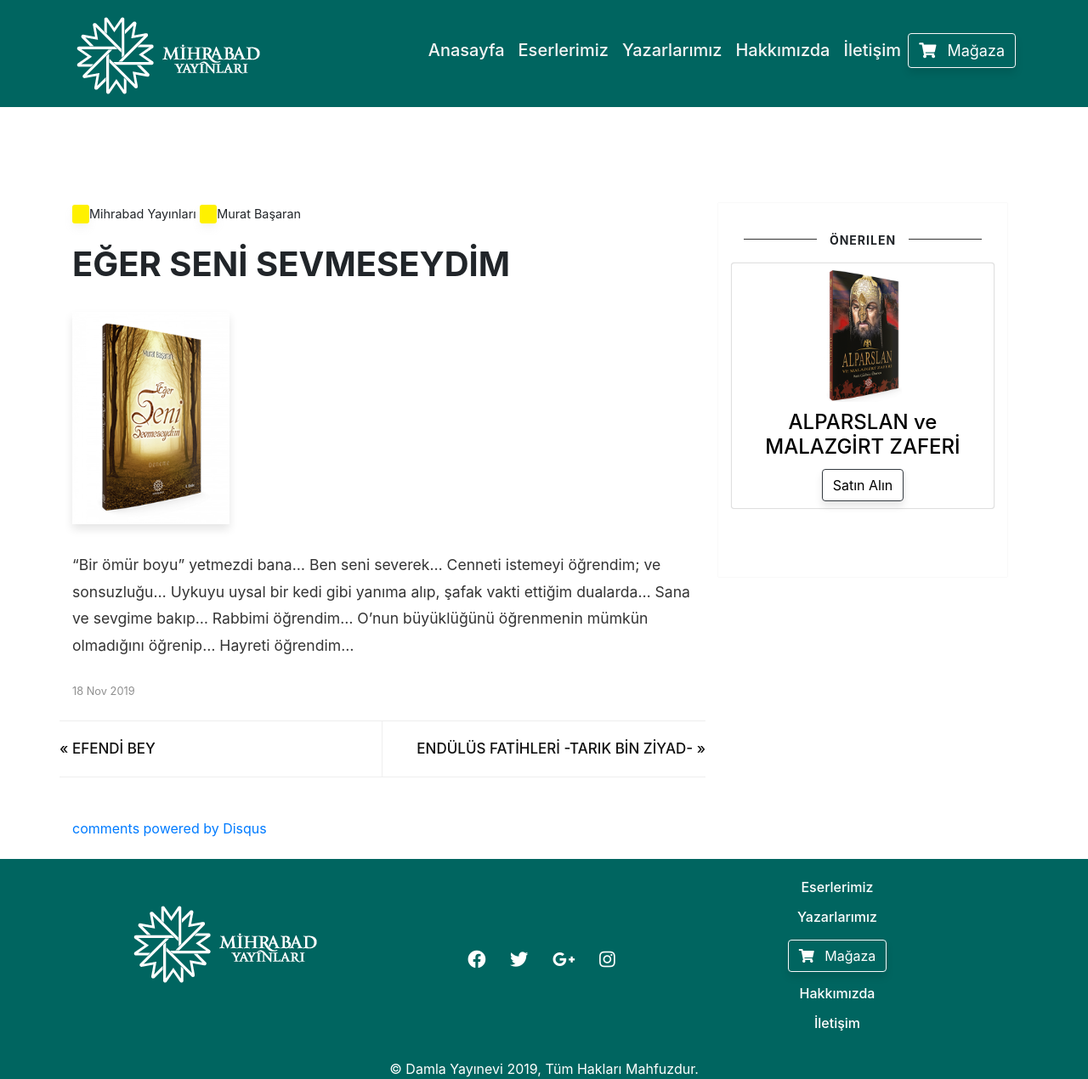
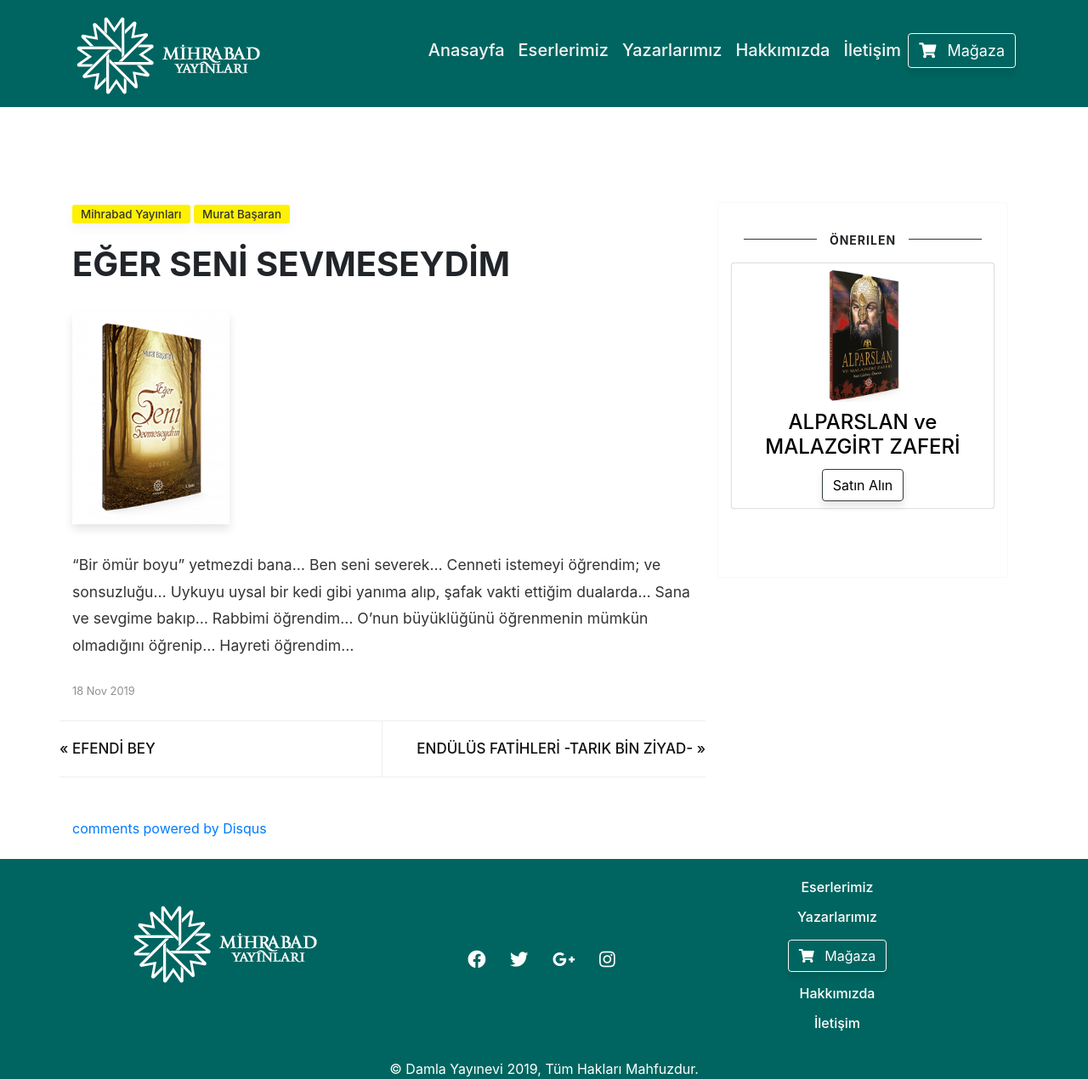
Before and after one commit to edamla/mihrabad, a Jekyll site: the page built from _posts/2019-11-18-eger-seni-sevmeseydim.md, in a window 1280 px wide. Shown: the whole page at 85% size. Built offline with Jekyll 4.4.1, drawn with Linux system fonts in a browser that asks for light colours; nearby versions of some CDN libraries; comment, search, counter and statistics services are not loaded.

Commit message:
categoriler deneme

```diff
--- a/_layouts/post-right-sidebar.html
+++ b/_layouts/post-right-sidebar.html
@@ -22,7 +22,7 @@ post_class: post-template
                         {% assign sortedCategories = page.categories | sort %}
                         {% for category in sortedCategories %}
                         <li>
-                         <a class="linkcursor" href="#"></a>{{ category }}</a>
+                         <a class="linkcursor" href="#">{{ category }}</a>
                         </li>
                         {% endfor %}
                     </ul>
--- a/_layouts/post.html
+++ b/_layouts/post.html
@@ -23,7 +23,7 @@ post_class: post-template
                         {% assign sortedCategories = page.categories | sort %}
                         {% for category in sortedCategories %}
                         <li>
-                         <a class="linkcursor" href="#"></a>{{ category }}</a>
+                         <a class="linkcursor" href="#">{{ category }}</a>
                         </li>
                         {% endfor %}
                     </ul>
```
